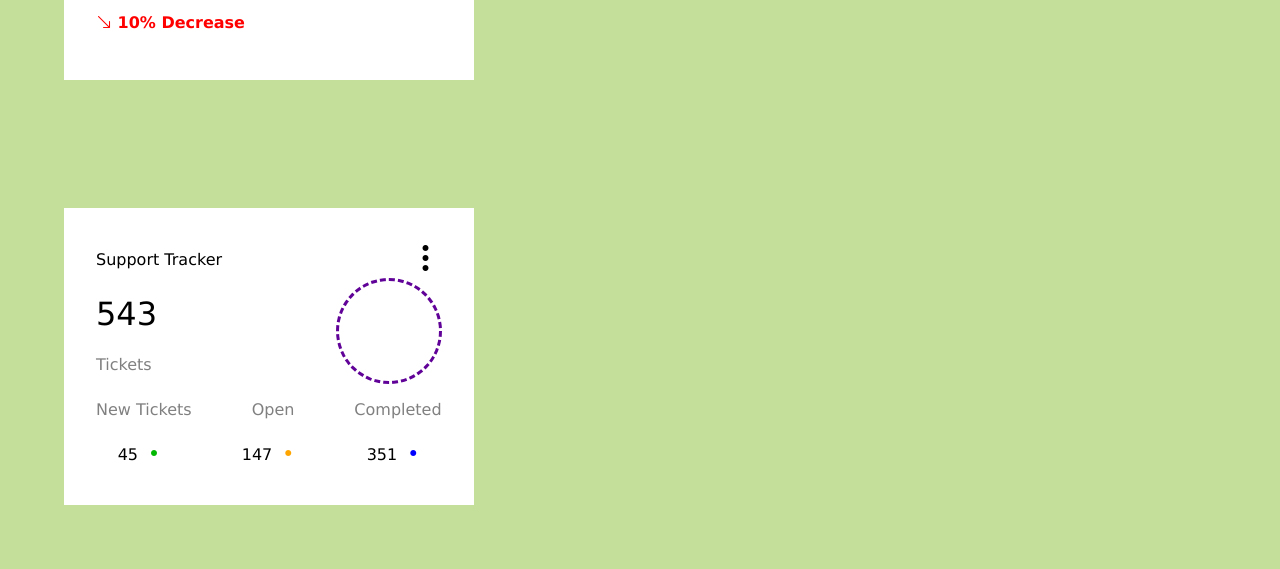
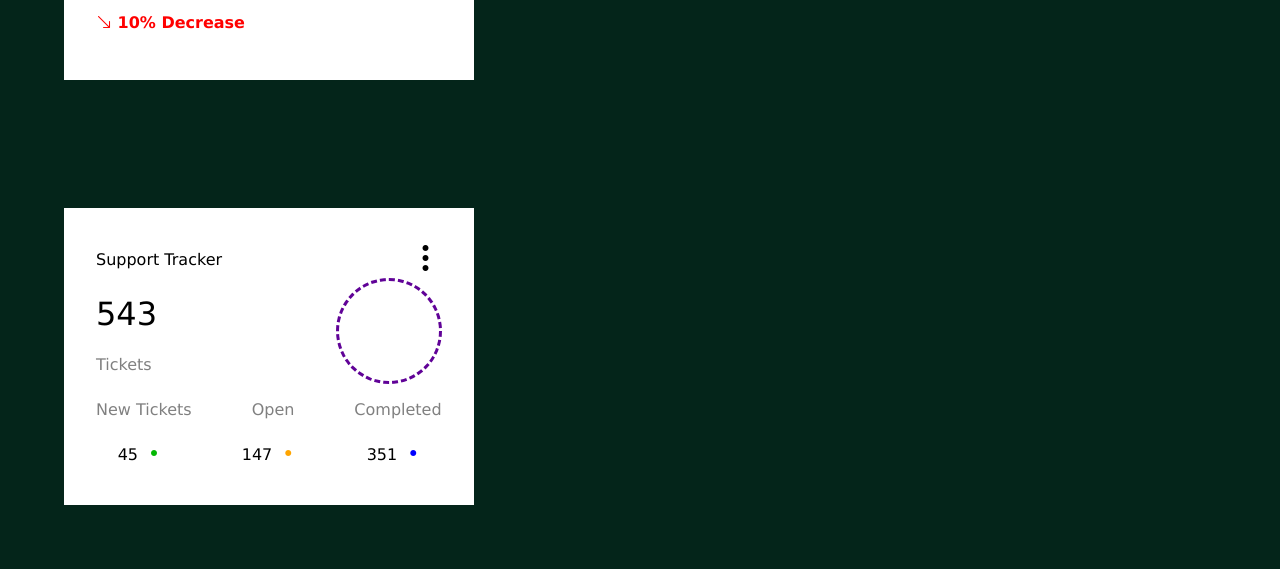
Before and after one commit to Myilvaganan/cards-ui, a plain HTML site: page index.html in a window 1280 px wide. Shown: the part 594-1163 px from the top of the page. Drawn offline with nearby package versions, Linux system fonts and the light colour scheme.

Commit message:
Changed dark bg

```diff
--- a/index.css
+++ b/index.css
@@ -3,7 +3,7 @@
   margin: 0;
   padding: 0;
   box-sizing: border-box;
-  background-color: rgb(195, 223, 153);
+  background-color: rgb(4, 37, 26);
 font-family: Verdana, Geneva, Tahoma, sans-serif
  }
 
```
